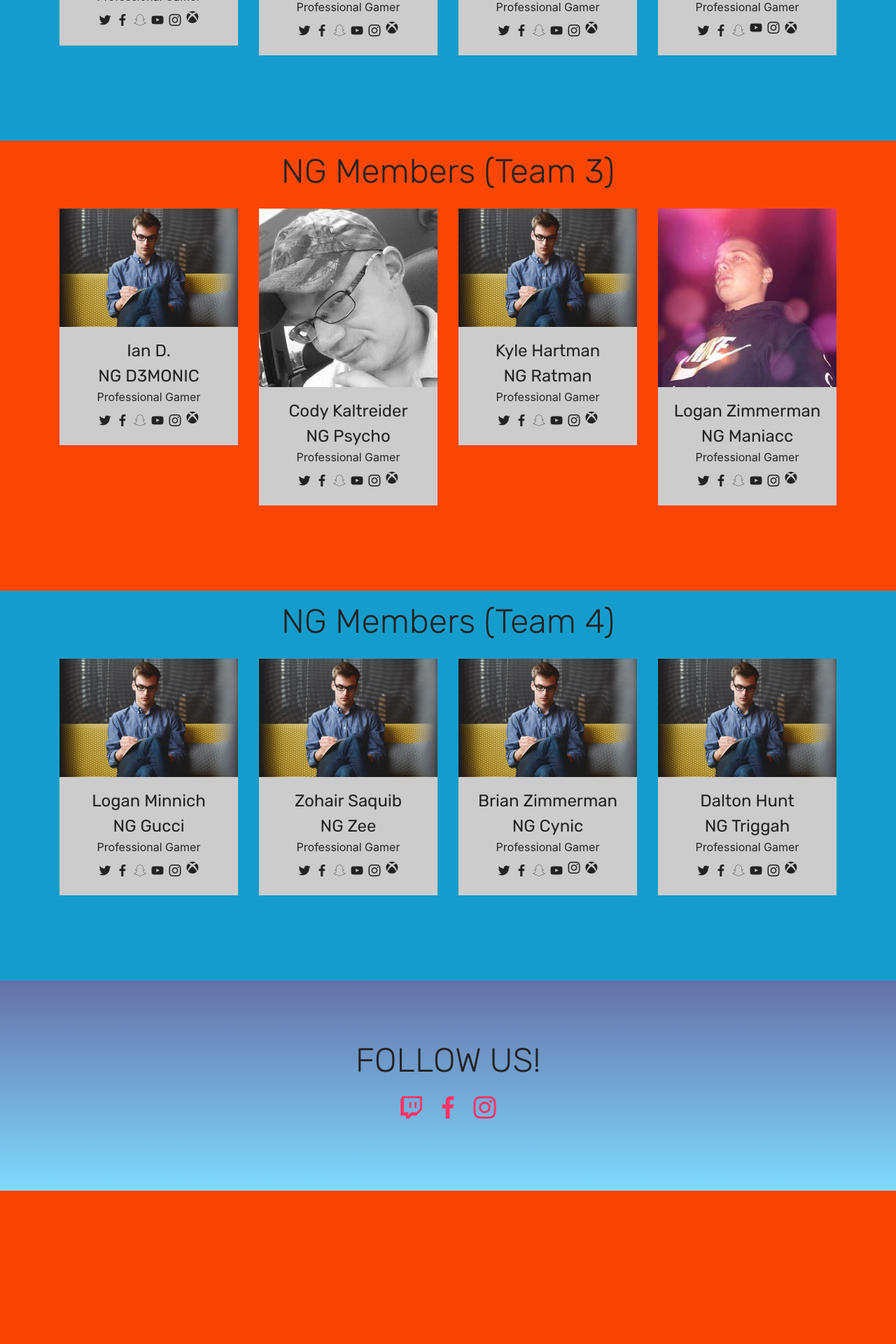
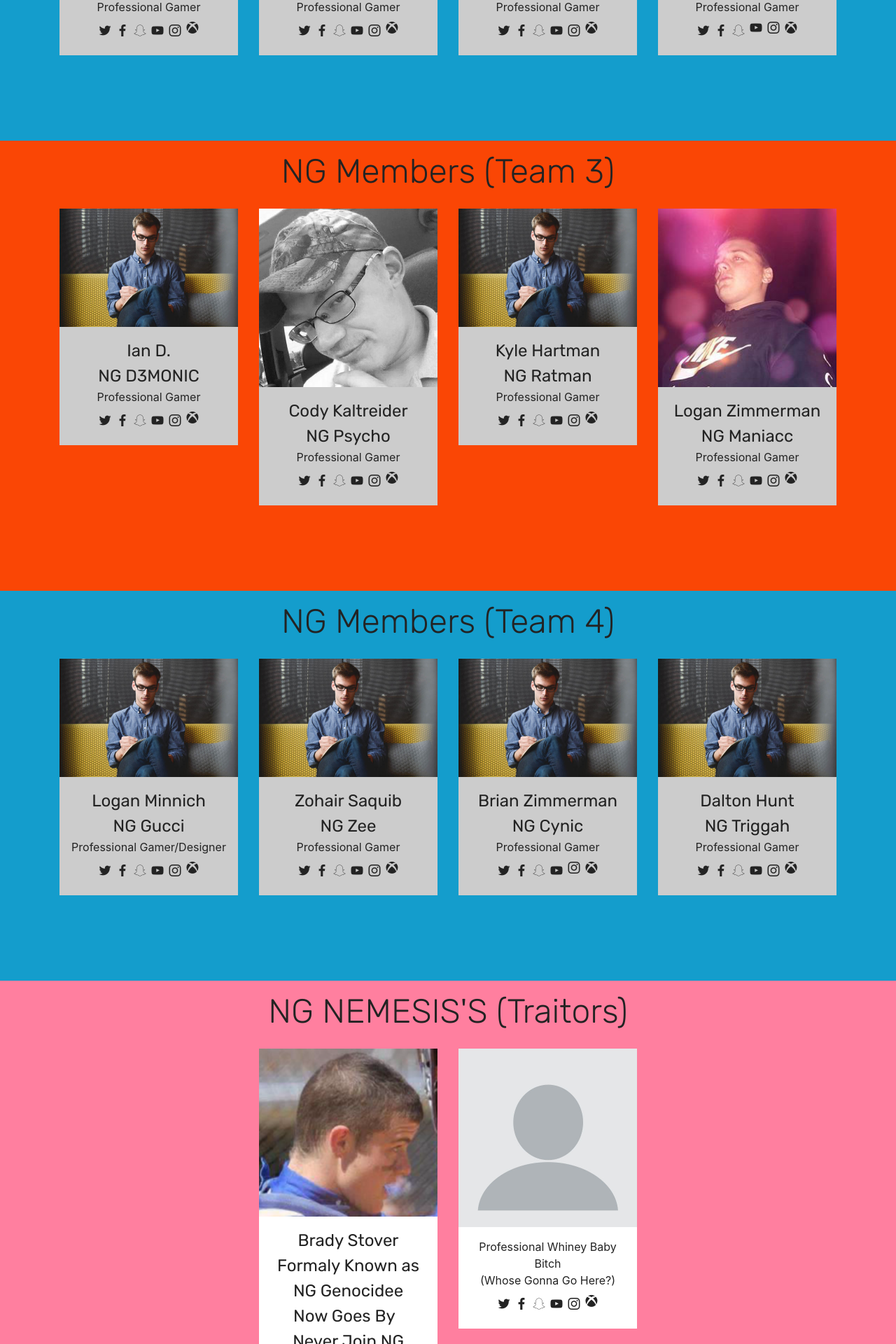
Before and after one commit to AaronBroughton86/nerdgamingcrew, a PHP site: page /page3.html in a window 1280 px wide. Shown: the part 1160-3080 px from the top of the page at 70% size. Before the commit the page ends 2861 px from the top, so only its background shows below. Run offline with PHP 8.4, Linux system fonts and the light colour scheme.

Commit message:
create github pages

```diff
--- a/assets/mobirise/css/mbr-additional.css
+++ b/assets/mobirise/css/mbr-additional.css
@@ -2326,6 +2326,49 @@ body {
 .cid-qWSWAz0ptk .item-name P {
   text-align: center;
 }
+.cid-r9EWnUZfOV {
+  padding-top: 15px;
+  padding-bottom: 90px;
+  background-color: #ff7f9f;
+}
+.cid-r9EWnUZfOV .mbr-section-subtitle {
+  color: #767676;
+}
+.cid-r9EWnUZfOV .media-row {
+  display: flex;
+  justify-content: center;
+}
+.cid-r9EWnUZfOV .team-item {
+  transition: all .2s;
+  margin-bottom: 2rem;
+}
+.cid-r9EWnUZfOV .team-item .item-image img {
+  width: 100%;
+}
+.cid-r9EWnUZfOV .team-item .item-name p {
+  margin-bottom: 0;
+}
+.cid-r9EWnUZfOV .team-item .item-role p {
+  margin-bottom: 0;
+}
+.cid-r9EWnUZfOV .team-item .item-social {
+  display: flex;
+  flex-wrap: wrap;
+  justify-content: center;
+}
+.cid-r9EWnUZfOV .team-item .item-social .socicon {
+  color: #232323;
+  font-size: 17px;
+}
+.cid-r9EWnUZfOV .team-item .item-caption {
+  background: #ffffff;
+}
+.cid-r9EWnUZfOV .item-name {
+  text-align: center;
+}
+.cid-r9EWnUZfOV .item-name P {
+  text-align: center;
+}
 .cid-qX60mvyrDt {
   padding-top: 90px;
   padding-bottom: 90px;
--- a/contact.html
+++ b/contact.html
@@ -63,7 +63,7 @@
     </nav>
 </section>
 
-<section class="engine"><a href="https://mobiri.se/t">amp template</a></section><section class="mbr-section form1 cid-qWDE61neN0 mbr-parallax-background" id="form1-q">
+<section class="engine"><a href="https://mobiri.se/l">free site templates</a></section><section class="mbr-section form1 cid-qWDE61neN0 mbr-parallax-background" id="form1-q">
 
 
 
@@ -84,7 +84,7 @@
             <div class="media-container-column col-lg-8" data-form-type="formoid">
                     <div data-form-alert="" hidden="">Thanks for filling out the form! Be sure to keep up with your fellow nerds! We will get back to you asap. Thanks!</div>
 
-                    <form class="mbr-form" action="https://mobirise.com/" method="post" data-form-title="Mobirise Form"><input type="hidden" name="email" data-form-email="true" value="CPPq06pHO3x1LlJ7r0YmZqsaU8olYSqH6Y7RWPO9EgQsSVM/H2oa2RTB1YLt/p3Nwde+oudSjmh94FF1VlyzhJJEKM52ZcCZnrUTn1DI86LWxhaWHl0eL4MBpb3iO+Wp" data-form-field="Email">
+                    <form class="mbr-form" action="https://mobirise.com/" method="post" data-form-title="Mobirise Form"><input type="hidden" name="email" data-form-email="true" value="mA/0ZUNoU3ienCsuyZadH0hqaGcuKc5i+H+MsxmL+zerhFCtnuh62a5i5c5exrEr8wGGqdYdzaZqsJAG86AWXgRm5XTZLmHL/lOjm5A6EIUtY92l61WSr5xwwA77OPw9" data-form-field="Email">
                         <div class="row row-sm-offset">
                             <div class="col-md-4 multi-horizontal" data-for="name">
                                 <div class="form-group">
--- a/gallery.html
+++ b/gallery.html
@@ -65,7 +65,7 @@
     </nav>
 </section>
 
-<section class="engine"><a href="https://mobiri.se/r">free bootstrap template</a></section><section class="mbr-instagram-feed" data-rows="2" data-per-row-slider="" data-spacing="5" data-full-width="" data-token="" data-per-row-grid="4" id="instagram-feed-block-1v" data-rv-view="87" style="background-image: url(assets/images/instagram-background.jpg); padding-top: 40px; padding-bottom: 40px;">
+<section class="engine"><a href="https://mobiri.se/r">free bootstrap template</a></section><section class="mbr-instagram-feed" data-rows="2" data-per-row-slider="" data-spacing="5" data-full-width="" data-token="9151836978.727bfe1.9ec2b8128de2426493fb24e217ddd1c3" data-per-row-grid="4" id="instagram-feed-block-1v" data-rv-view="63" style="background-image: url(assets/images/instagram-background.jpg); padding-top: 40px; padding-bottom: 40px;">
 
     <div class="container container_toggle">
         <div class="row">
--- a/index.html
+++ b/index.html
@@ -64,7 +64,7 @@
     </nav>
 </section>
 
-<section class="engine"><a href="https://mobiri.se/c">free site builder</a></section><section class="header6 cid-qWx81DB37Q mbr-fullscreen mbr-parallax-background" id="header6-3">
+<section class="engine"><a href="https://mobiri.se/f">simple website creator</a></section><section class="header6 cid-qWx81DB37Q mbr-fullscreen mbr-parallax-background" id="header6-3">
 
 
 
--- a/join.html
+++ b/join.html
@@ -64,7 +64,7 @@
     </nav>
 </section>
 
-<section class="engine"><a href="https://mobiri.se/d">web maker</a></section><section class="header12 cid-qX60UD3JwO mbr-fullscreen mbr-parallax-background" id="header12-1m">
+<section class="engine"><a href="https://mobiri.se/s">bootstrap theme</a></section><section class="header12 cid-qX60UD3JwO mbr-fullscreen mbr-parallax-background" id="header12-1m">
 
 
 
--- a/page3.html
+++ b/page3.html
@@ -63,7 +63,7 @@
     </nav>
 </section>
 
-<section class="engine"><a href="https://mobiri.se/v">html templates</a></section><section class="features16 cid-qWSWyHHW3F" id="features16-1d">
+<section class="engine"><a href="https://mobiri.se/c">free web builder</a></section><section class="features16 cid-qWSWyHHW3F" id="features16-1d">
 
 
 
@@ -219,12 +219,11 @@
 
         <div class="team-item col-lg-3 col-md-6">
                 <div class="item-image">
-                    <img src="assets/images/ng-genocidee-480x800.jpg" alt="" title="">
+                    <img src="assets/images/mbr-510x510.jpg" alt="" title="">
                 </div>
                 <div class="item-caption py-3">
                     <div class="item-name px-2">
-                        <p class="mbr-fonts-style display-5">Brady Stover
-<br>NG Genocidee</p>
+                        <p class="mbr-fonts-style display-5">??????? &nbsp;<br>???????</p>
                     </div>
                     <div class="item-role px-2">
                         <p>Professional Gamer</p>
@@ -321,7 +320,7 @@
                 </div>
                 <div class="item-caption py-3">
                     <div class="item-name px-2">
-                        <p class="mbr-fonts-style display-5">Liv Vargas<br>NG Liv YT</p>
+                        <p class="mbr-fonts-style display-5">?????????<br>NG ???</p>
                     </div>
                     <div class="item-role px-2">
                         <p>Professional Gamer</p>
@@ -513,7 +512,7 @@
                         <p class="mbr-fonts-style display-5">Logan Minnich<br>NG Gucci</p>
                     </div>
                     <div class="item-role px-2">
-                        <p>Professional Gamer</p>
+                        <p>Professional Gamer/Designer</p>
                     </div>
                     <div class="item-social pt-2">
 
@@ -637,6 +636,84 @@
     </div>
 </section>
 
+<section class="features16 cid-r9EWnUZfOV" id="features16-1x">
+
+
+
+    <div class="container align-center">
+        <h2 class="pb-3 mbr-fonts-style mbr-section-title display-2">NG NEMESIS'S (Traitors)</h2>
+
+        <div class="row media-row">
+
+        <div class="team-item col-lg-3 col-md-6">
+                <div class="item-image">
+                    <img src="assets/images/ng-genocidee-480x800.jpg" alt="" title="">
+                </div>
+                <div class="item-caption py-3">
+                    <div class="item-name px-2">
+                        <p class="mbr-fonts-style display-5">Brady Stover
+<br>Formaly Known as NG Genocidee<br>&nbsp; Now Goes By &nbsp; &nbsp; Never Join NG</p>
+                    </div>
+                    <div class="item-role px-2">
+                        <p>Professional Noob</p>
+                    </div>
+                    <div class="item-social pt-2">
+
+                            <span class="p-1 mbr-iconfont mbr-iconfont-social socicon-twitter socicon"></span>
+
+
+                            <span class="p-1 mbr-iconfont mbr-iconfont-social socicon-facebook socicon"></span>
+
+
+                            <span class="p-1 mbr-iconfont mbr-iconfont-social socicon-snapchat socicon"></span>
+
+
+                            <span class="p-1 mbr-iconfont mbr-iconfont-social socicon-youtube socicon"></span>
+
+
+                            <span class="p-1 mbr-iconfont mbr-iconfont-social socicon-instagram socicon"></span>
+
+                        <a href="https://account.xbox.com/en-us/Profile?GamerTag=NG%20Genocidee" target="_blank">
+                            <span class="p-1 mbr-iconfont mbr-iconfont-social socicon-xbox socicon"></span>
+                        </a>
+                    </div>
+                </div>
+            </div><div class="team-item col-lg-3 col-md-6">
+                <div class="item-image">
+                    <img src="assets/images/mbr-510x510.jpg" alt="" title="">
+                </div>
+                <div class="item-caption py-3">
+                    <div class="item-name px-2">
+                        <p class="mbr-fonts-style display-5"></p>
+                    </div>
+                    <div class="item-role px-2">
+                        <p>Professional Whiney Baby Bitch<br>(Whose Gonna Go Here?)</p>
+                    </div>
+                    <div class="item-social pt-2">
+
+                            <span class="p-1 mbr-iconfont mbr-iconfont-social socicon-twitter socicon"></span>
+
+
+                            <span class="p-1 mbr-iconfont mbr-iconfont-social socicon-facebook socicon"></span>
+
+
+                            <span class="p-1 mbr-iconfont mbr-iconfont-social socicon-snapchat socicon"></span>
+
+
+                            <span class="p-1 mbr-iconfont mbr-iconfont-social socicon-youtube socicon"></span>
+
+
+                            <span class="p-1 mbr-iconfont mbr-iconfont-social socicon-instagram socicon"></span>
+
+                        <a href="https://account.xbox.com/en-us/Profile?GamerTag=NG%20OldHead" target="_blank">
+                            <span class="p-1 mbr-iconfont mbr-iconfont-social socicon-xbox socicon"></span>
+                        </a>
+                    </div>
+                </div>
+            </div></div>
+    </div>
+</section>
+
 <section class="cid-qX60mvyrDt" id="social-buttons2-1l">
 
 
--- a/page5.html
+++ b/page5.html
@@ -63,7 +63,7 @@
     </nav>
 </section>
 
-<section class="engine"><a href="https://mobiri.se/s">free bootstrap themes</a></section><section class="countdown2 cid-qWDYMuSHq3" id="countdown2-12">
+<section class="engine"><a href="https://mobiri.se/n">free simple site templates</a></section><section class="countdown2 cid-qWDYMuSHq3" id="countdown2-12">
 
 
 
```
Also changed, not shown: 1 other file.
